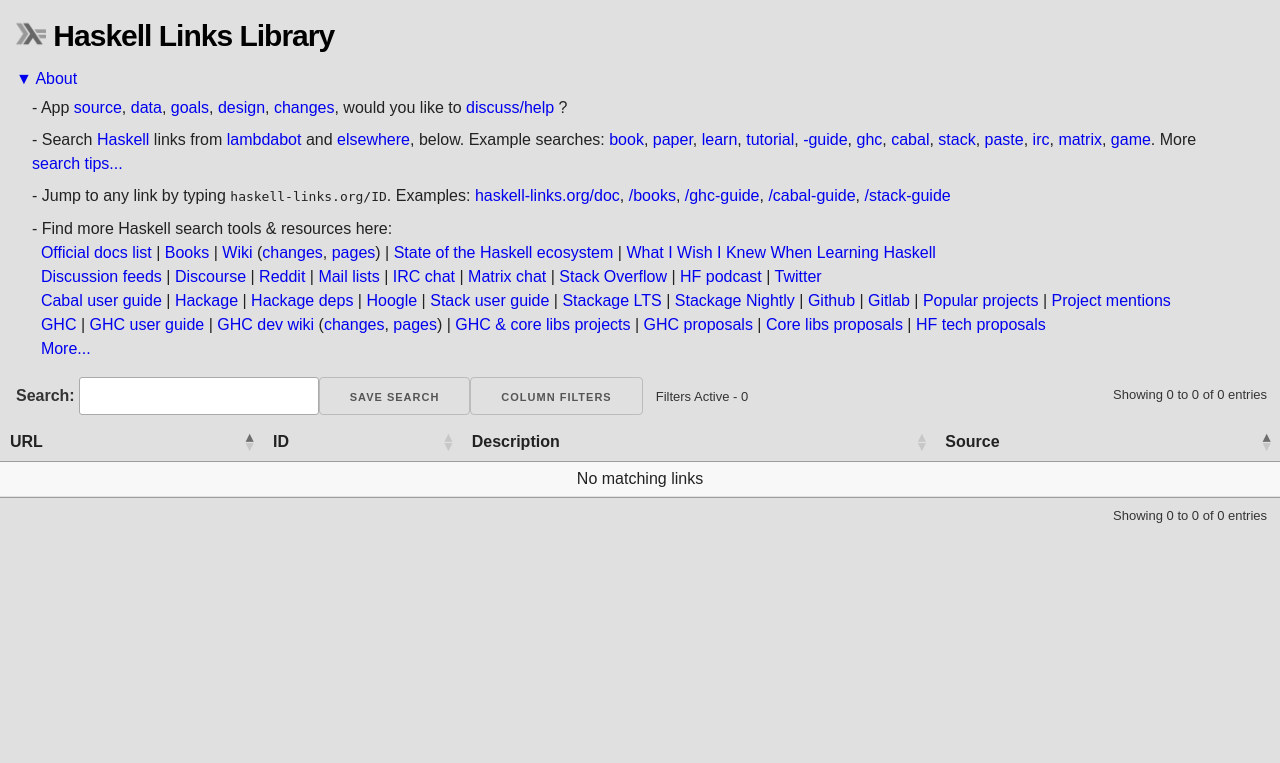
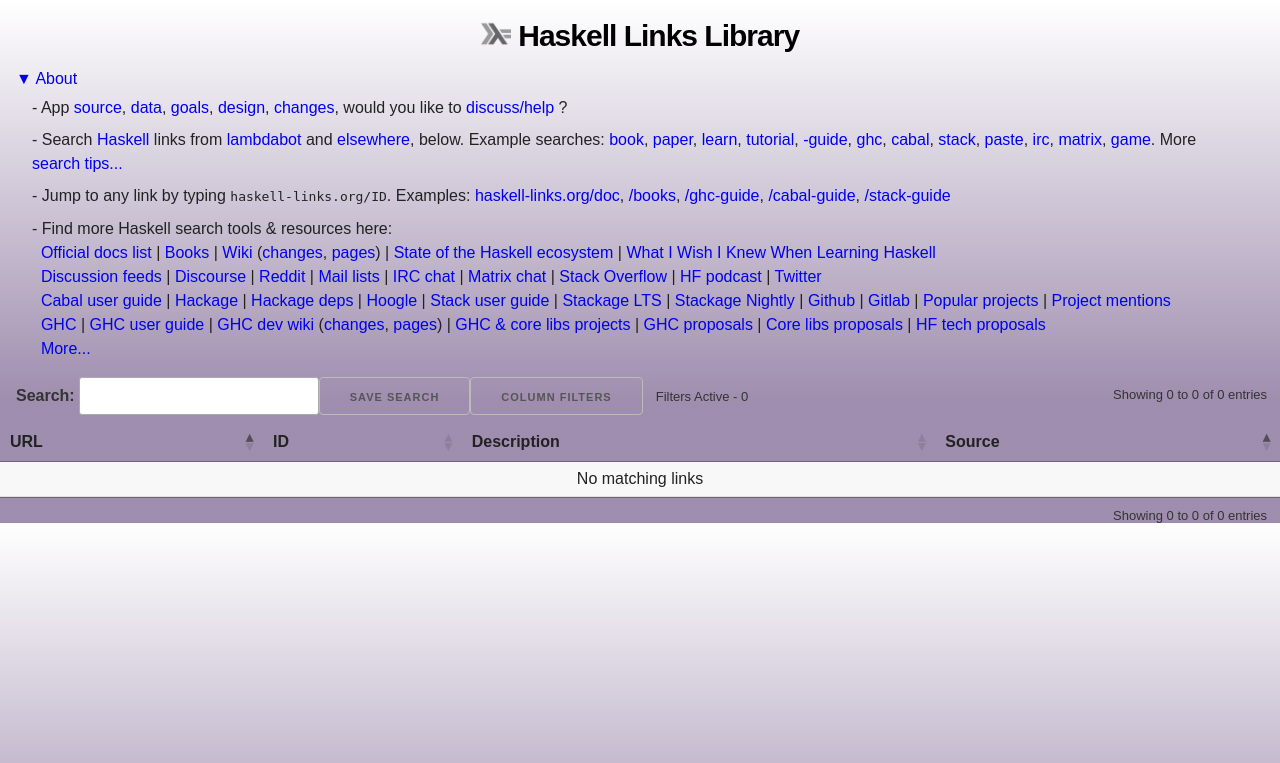
Before and after one commit to simonmichael/haskell-links, a PHP site: page / in a window 1280 px wide. Shown: the top 763 px of the page. Run offline with PHP 8.4, Linux system fonts and the light colour scheme.

Commit message:
web: center heading, go purple

```diff
--- a/web/styles.css
+++ b/web/styles.css
@@ -22,10 +22,12 @@ h1 {
 }
 
 body {
-  background-color:#e0e0e0;
   font-family: sans-serif;
-  /* font-size:small; */
-  /* padding: 1em 0; */
+
+  /* a haskell.org purple: */
+  background: rgb(255,255,255);
+  background: linear-gradient(white 0, rgba(64,29,95,.5) 40em);
+
 }
 a {
   text-decoration: none;
@@ -44,6 +46,7 @@ a {
 
 #heading {
   padding: 1em;
+  text-align:center;
 }
 #about {
   /* font-size:small; */
```
